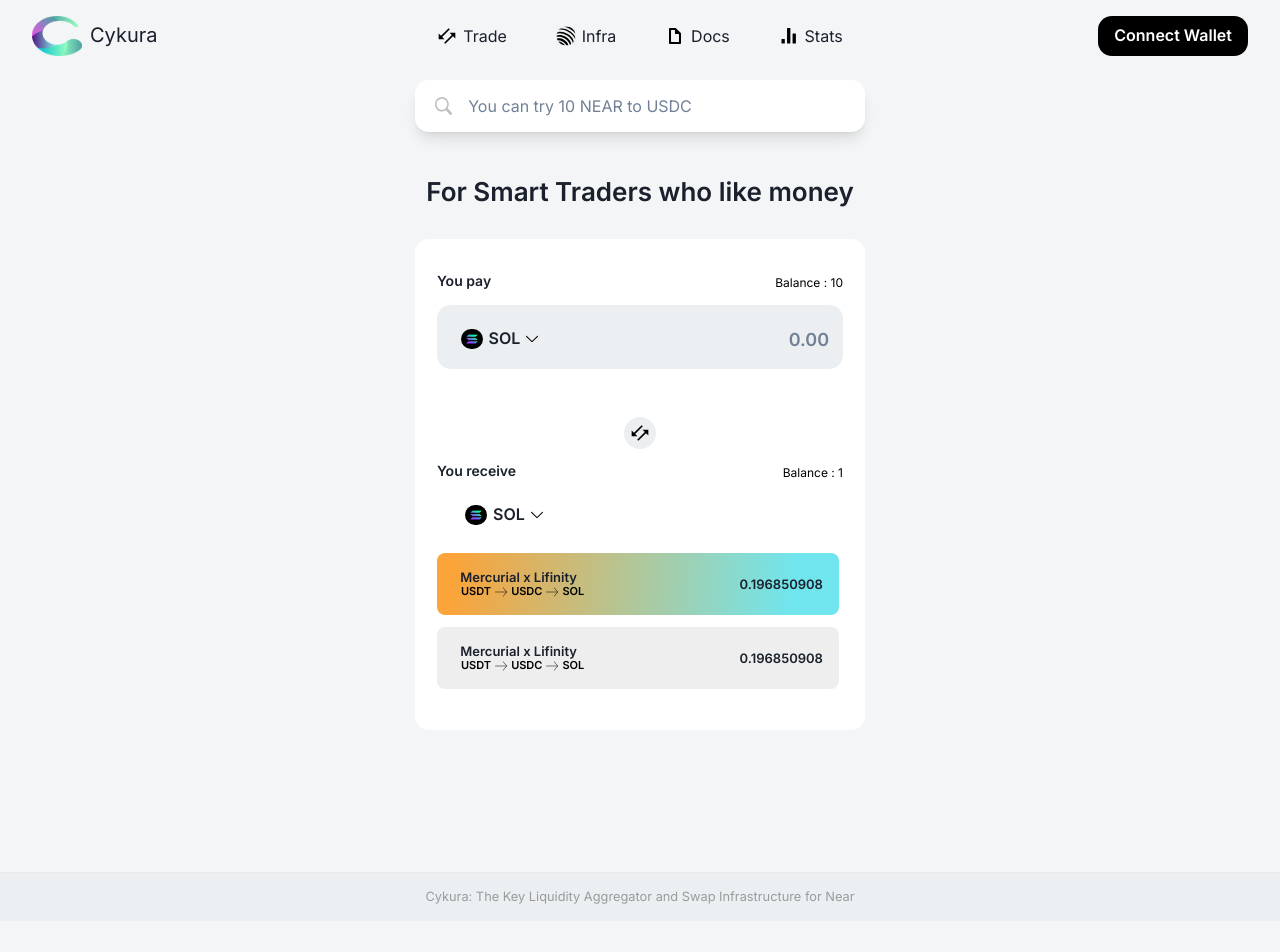
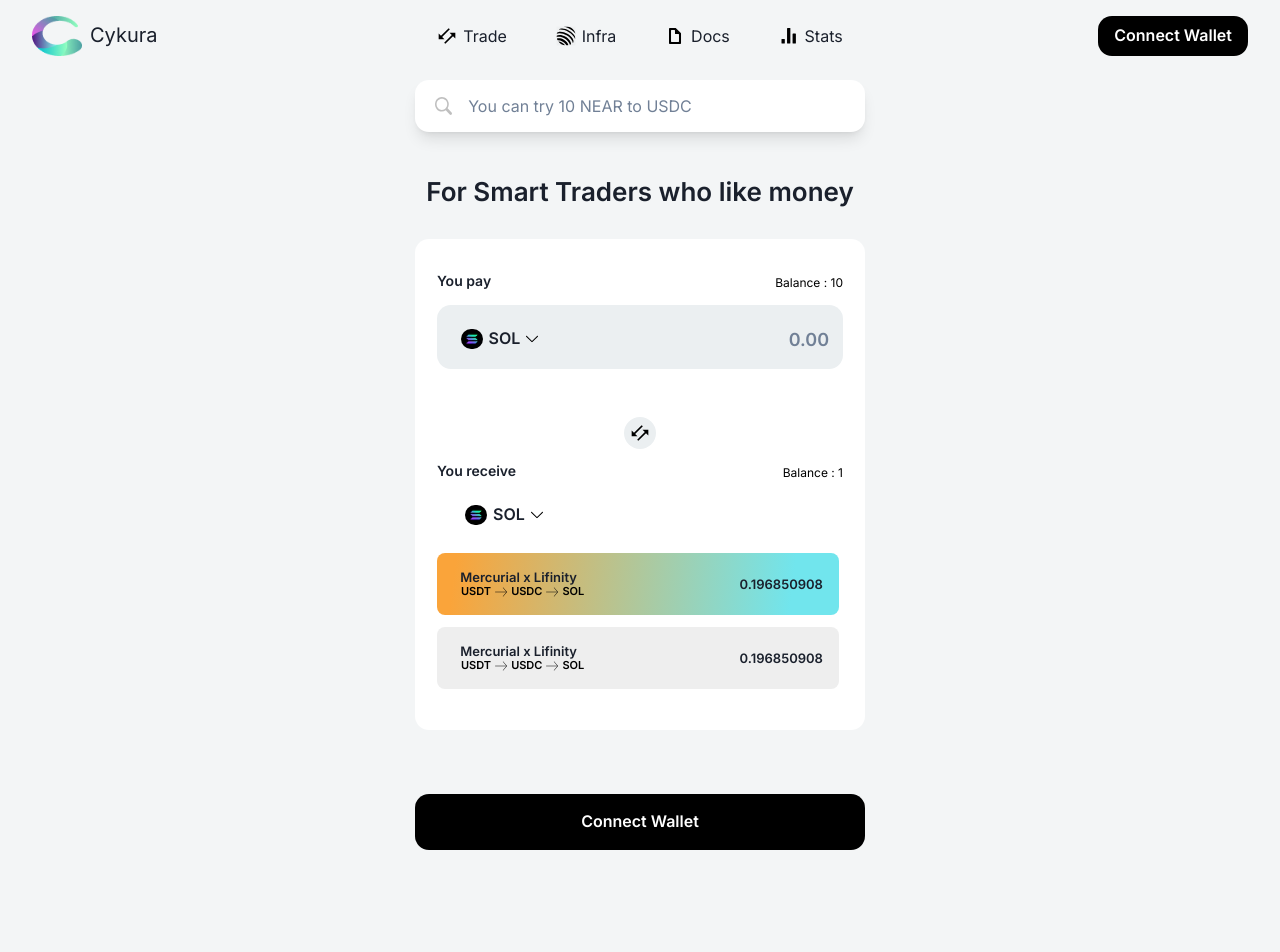
Before and after one commit to skiran017/arbitoor-ui, a Next.js app: page / in a window 1280 px wide. Shown: the top 952 px of the page. Before the commit the page ends 921 px from the top, so only its background shows below. Built offline with nearby package versions, Linux system fonts and the light colour scheme.

Commit message:
feat: add Swap or Connect wallet button

```diff
--- a/components/BestPrice/BestPrice.tsx
+++ b/components/BestPrice/BestPrice.tsx
@@ -1,7 +1,6 @@
 import React from 'react';
 import { Flex, Text, chakra, Box, Input } from '@chakra-ui/react';
 import Image from 'next/image';
-import { bestPriceList } from '../../utils/bestPriceList';
 
 function BestPrice() {
   return (
--- /dev/null
+++ b/components/CustomButton/CustomButton.tsx
@@ -0,0 +1,21 @@
+import React from 'react';
+import { Flex, Text, chakra, Box, Button } from '@chakra-ui/react';
+
+function CustomButton() {
+  return (
+    <Button
+      position="relative"
+      width="100%"
+      marginTop="16px"
+      bgColor="black"
+      color="white"
+      borderRadius="14px"
+      height="56px"
+      _hover={{ bgColor: 'black' }}
+    >
+      Connect Wallet
+    </Button>
+  );
+}
+
+export default CustomButton;
--- a/components/Swap/SwapContent.tsx
+++ b/components/Swap/SwapContent.tsx
@@ -4,9 +4,11 @@
 import ToggleToken from '../ToggleToken/ToggleToken';
 import SwapSide from './SwapSide';
 import BestPrice from '../BestPrice/BestPrice';
+import CustomButton from '../CustomButton/CustomButton';
 
 function SwapContent() {
   return (
+    <>
       <Flex
         direction="column"
         bgColor="white"
@@ -65,6 +67,13 @@
         <TokenList />
         <BestPrice />
       </Flex>
+      <div
+        style={{
+          marginBottom: '48px',
+        }}
+      />
+      <CustomButton />
+    </>
   );
 }
 
```
Lines whose indentation alone changed are shown as unchanged.
